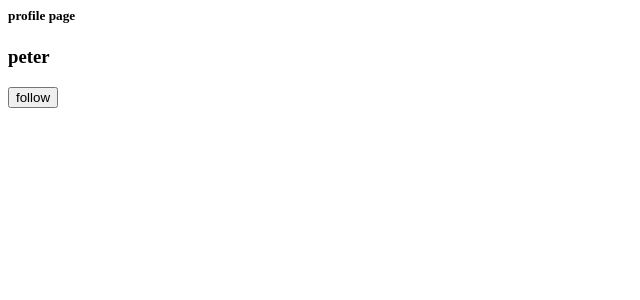
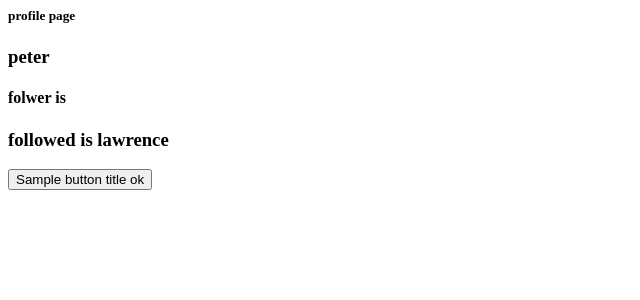
Before and after one commit to lawrence-254/glowing-octo-rotary-phone, a Django app: template techwitter/templates/core/profile/profile.html in a window 1280 px wide. Shown: the top 300 px of the page, without its empty margins (0-640 px from the left). Run offline with Django 5.2, Linux system fonts and the light colour scheme; data comes from the database, SQL or seed files in the repository; both versions use the stored data as it was after the commit; tables that the repository leaves empty hold one stand-in row (values such as "Sample post"); the template is opened without the code that fills it: values that come from a table or form of the project are taken from there, most other values are stand-ins (such as "Sample title", 1, 10 or a date in 2020).

Commit message:
follow function

```diff
--- a/techwitter/core/views.py
+++ b/techwitter/core/views.py
@@ -144,7 +144,6 @@
     if request.method=='POST':
         follower=request.POST['follower']
         followed_user=request.POST['followed_user']
-
         if FollowerCount.objects.filter(follower=follower, followed_user=followed_user).first():
             delete_follower=FollowerCount.objects.get(follwer=follower, followed_user=followed_user)
             delete_follower.delete()
--- a/techwitter/templates/core/post/view.html
+++ b/techwitter/templates/core/post/view.html
@@ -10,7 +10,7 @@
                 <small>
                     Created on {{ post.created_at|date:"F j, Y" }},
                     {% if post.author != request.user %}
-                    <small>by <a href="#">{{ post.author }}</a></small>
+                    <small>by <a href="profile/{{post.author}}">{{ post.author }}</a></small>
                     {% endif %}
                 </small>
                 <div>
--- a/techwitter/templates/core/profile/profile.html
+++ b/techwitter/templates/core/profile/profile.html
@@ -3,11 +3,13 @@
 <h5>profile page</h5>
 <h3>{{user_profile.user.username}}</h3>
 <div>
-    <form>
+    <h4>folwer is {{user.username}}</h4>
+    <h3>followed is {{user_object.username}}</h3>
+    <form action="/follow" method="POST">
         {% csrf_token %}
         <input value="{{user.username}}" type="hidden" name="follower"/>
         <input value="{{user_object.username}}" type="hidden" name="followed_user"/>
-        <a href="#"><button type="button">follow</button></a>
+        <a><button type="submit">{{button_title}} ok</button></a>
     </form>
 </div>
 <h5>{{user_profile.bio}}</h5>
```
Also changed, not shown: techwitter/db.sqlite3.
